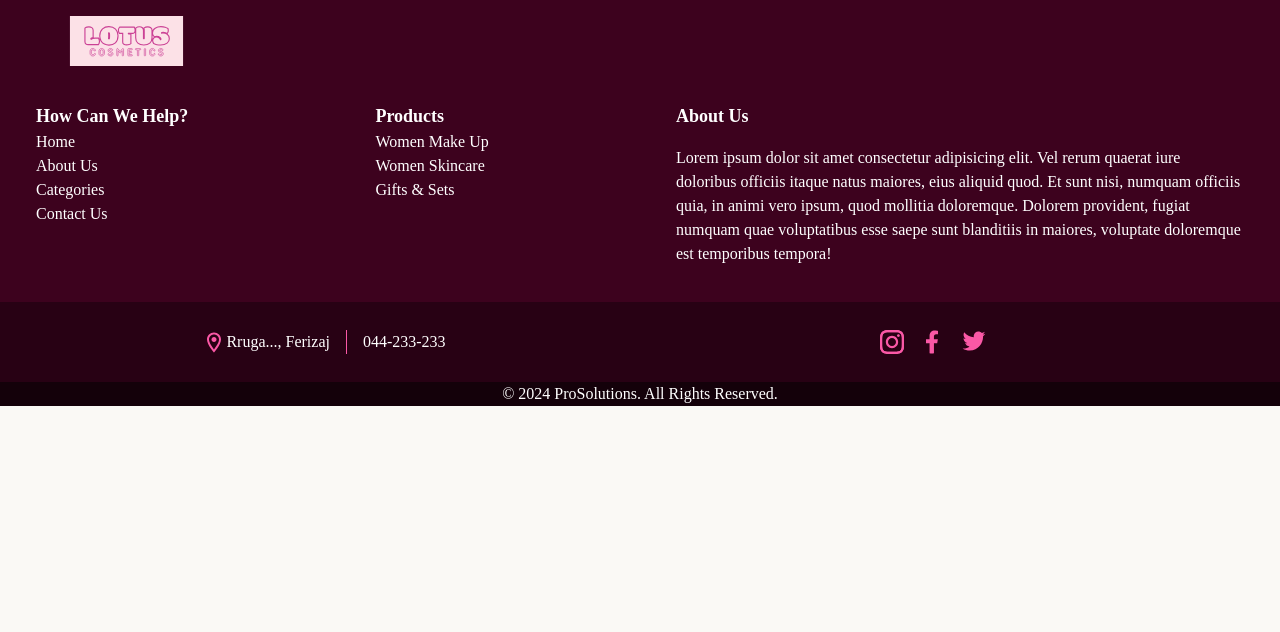
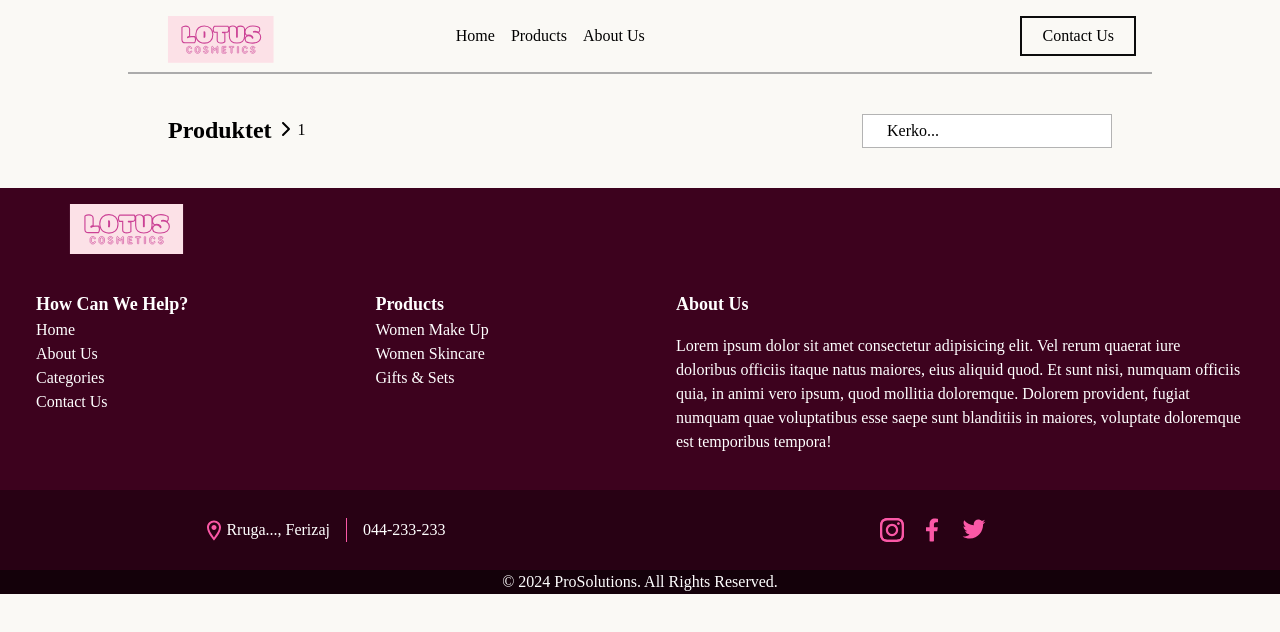
Before and after one commit to ArtisAdemi/KozmetikaLotus, a React (Create React App) app in the folder client/: page /products/1 in a window 1280 px wide. Shown: the top 632 px of the page. Built offline with nearby package versions, Linux system fonts and the light colour scheme.

Commit message:
Products.jsx started

```diff
--- a/client/package.json
+++ b/client/package.json
@@ -3,6 +3,9 @@
   "version": "0.1.0",
   "private": true,
   "dependencies": {
+    "@fortawesome/fontawesome-svg-core": "^6.5.1",
+    "@fortawesome/free-solid-svg-icons": "^6.5.1",
+    "@fortawesome/react-fontawesome": "^0.2.0",
     "@testing-library/jest-dom": "^5.17.0",
     "@testing-library/react": "^13.4.0",
     "@testing-library/user-event": "^13.5.0",
--- a/client/src/App.css
+++ b/client/src/App.css
@@ -4,3 +4,7 @@
 body {
   background: #faf9f5;
 }
+
+input::placeholder{
+  color:black;
+}
--- a/client/src/App.jsx
+++ b/client/src/App.jsx
@@ -10,7 +10,7 @@ function App() {
           <Routes>
             {/* Add routes here */}
             <Route path='/' exact Component={Home} />
-            <Route path='/products'exact Component={Products}/>
+            <Route path='/products/:categoryName'exact Component={Products}/>
             <Route path='/about'exact Component={AboutUs}/>
             <Route path='/contact'exact Component={ContactUs}/>
           </Routes>
--- a/client/src/components/Navbar.jsx
+++ b/client/src/components/Navbar.jsx
@@ -14,7 +14,7 @@ const Navbar = () => {
                 <p><a href="/">Home</a></p>
             </div>
             <div className='m-2'>
-                <p><a href="/products">Products</a></p>
+                <p><a href="/products/abc">Products</a></p>
             </div>
             <div className='m-2'>
                 <p><a href="/about">About Us</a></p>
--- a/client/src/pages/Products.jsx
+++ b/client/src/pages/Products.jsx
@@ -1,11 +1,41 @@
-import React from 'react'
+import { useEffect, useState } from 'react'
 import { Navbar } from '../components'
+import {useParams} from 'react-router-dom';
+import {FontAwesomeIcon} from "@fortawesome/react-fontawesome"
+import {faChevronRight} from '@fortawesome/free-solid-svg-icons'
 
 const Products = () => {
+  // Getting category from url
+  const [category, setCategory] = useState("");
+  const { categoryName } = useParams();
+
+  useEffect(() => {
+    // updating category
+    setCategory(categoryName);
+  }, [categoryName]);
+
   return (
     <div>
         <div className='flex w-full justify-center'>
           <Navbar />
+        </div>
+        <div className='w-full flex justify-center'>
+          <div className='w-[80%] flex justify-between p-10'>
+            <div className='flex'>
+              <div>
+                <h2 className='text-2xl font-bold'>Produktet</h2>
+              </div>
+              <div className='mt-1 ml-2'>
+                <FontAwesomeIcon icon={faChevronRight} />
+              </div>
+              <div className='mt-1 ml-2'>
+                <span>{category}</span>
+              </div>
+            </div>
+            <div>
+              <input className='border border-1 border-[#0C0C0C4F] p-1 px-6' style={{color: 'black'}} type="text"  placeholder='Kerko...'/>
+            </div>
+          </div>
         </div>
     </div>
   )
```
Also changed, not shown: 1 other file (tests, documents, lock files or other folders).
